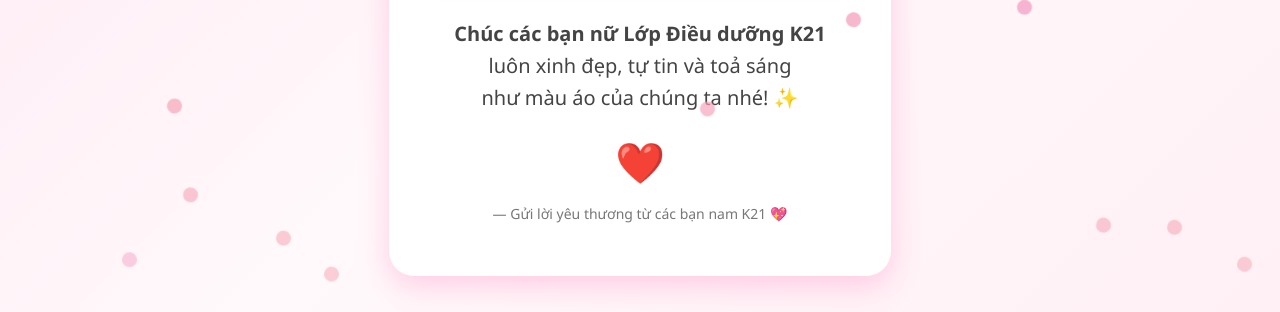
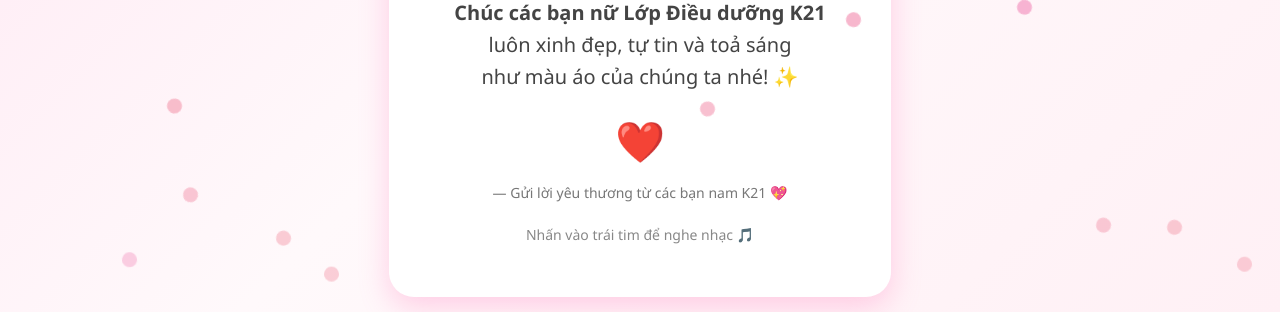
Before and after one commit to nguyencattuong11906-ops/20_10_vui_ve_nha, a plain HTML site: page index.html in a window 1280 px wide. Shown: the part 488-800 px from the top of the page. Drawn offline with Linux system fonts and the light colour scheme.

Commit message:
Update index.html

```diff
--- a/index.html
+++ b/index.html
@@ -57,6 +57,7 @@
     color: #ff4da6;
     font-size: 40px;
     animation: beat 1s infinite;
+    cursor: pointer;
   }
 
   @keyframes beat {
@@ -79,6 +80,13 @@
     0% { transform: translateY(-10vh) rotate(0deg); opacity: 1; }
     100% { transform: translateY(100vh) rotate(360deg); opacity: 0; }
   }
+
+  /* Gợi ý nhỏ */
+  .hint {
+    font-size: 14px;
+    color: #888;
+    margin-top: 10px;
+  }
 </style>
 </head>
 <body>
@@ -86,7 +94,7 @@
 <div class="card">
   <h1>💐 Chúc mừng 20/10 💐</h1>
 
-<img src="0911bc2a-0636-406a-86ea-d14556dc2763.jpg" alt="Lớp Điều dưỡng K21">
+  <img src="0911bc2a-0636-406a-86ea-d14556dc2763.jpg" alt="Lớp Điều dưỡng K21">
 
   <p>
     <strong>Chúc các bạn nữ Lớp Điều dưỡng K21</strong><br>
@@ -94,9 +102,15 @@
     như màu áo của chúng ta nhé! ✨
   </p>
 
-  <div class="heart">❤️</div>
+  <div class="heart" id="heart">❤️</div>
   <p style="font-size:14px;color:#777;">— Gửi lời yêu thương từ các bạn nam K21 💖</p>
+  <p class="hint">Nhấn vào trái tim để nghe nhạc 🎵</p>
 </div>
+
+<!-- Thêm nhạc nền -->
+<audio id="bg-music" loop>
+  <source src="Shake It Off.mp3" type="audio/mp3">
+</audio>
 
 <script>
   // Hiệu ứng hoa rơi
@@ -110,6 +124,14 @@
     setTimeout(() => petal.remove(), 7000);
   }
   setInterval(createPetal, 200);
+
+  // Phát nhạc khi bấm vào tim
+  const heart = document.getElementById('heart');
+  const music = document.getElementById('bg-music');
+  heart.addEventListener('click', () => {
+    music.play();
+    heart.style.color = "#ff0066";
+  });
 </script>
 
 </body>
```
